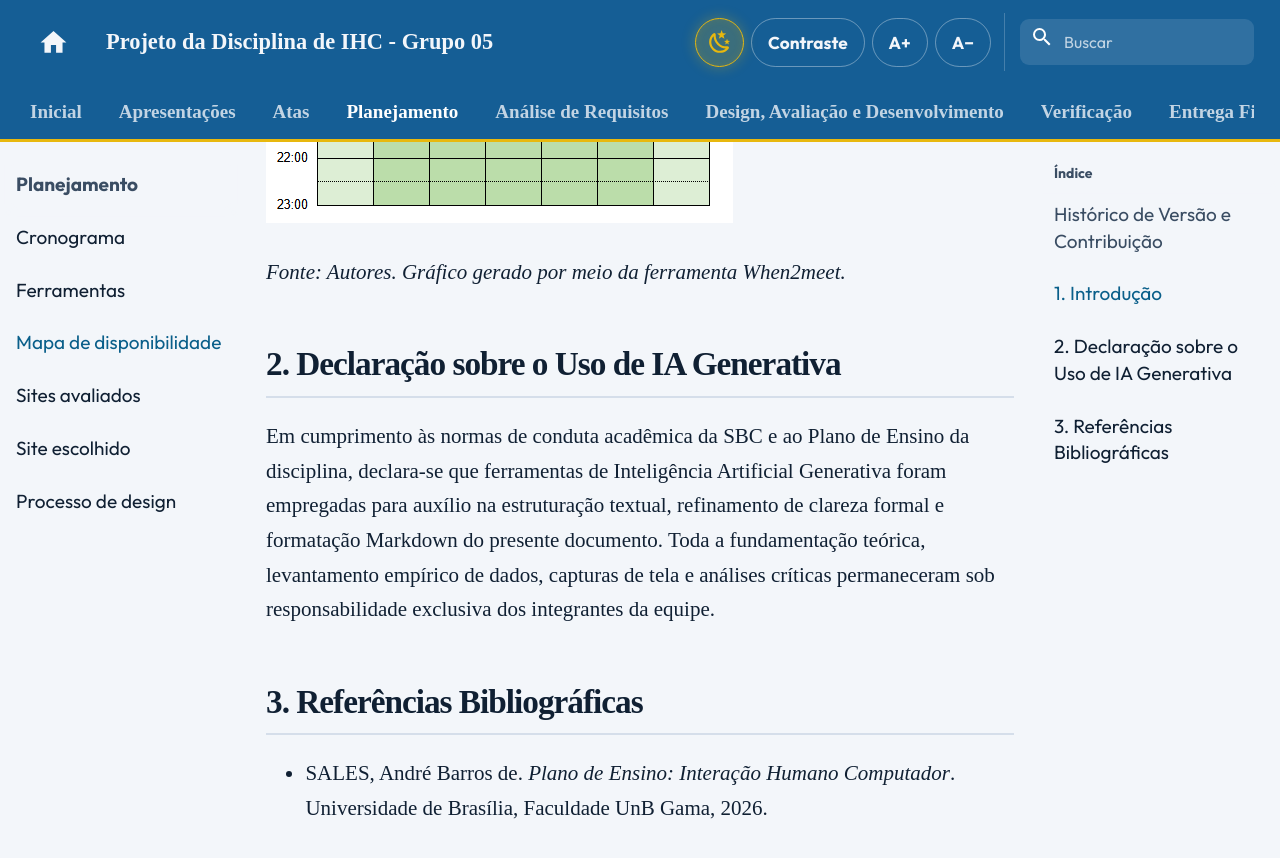
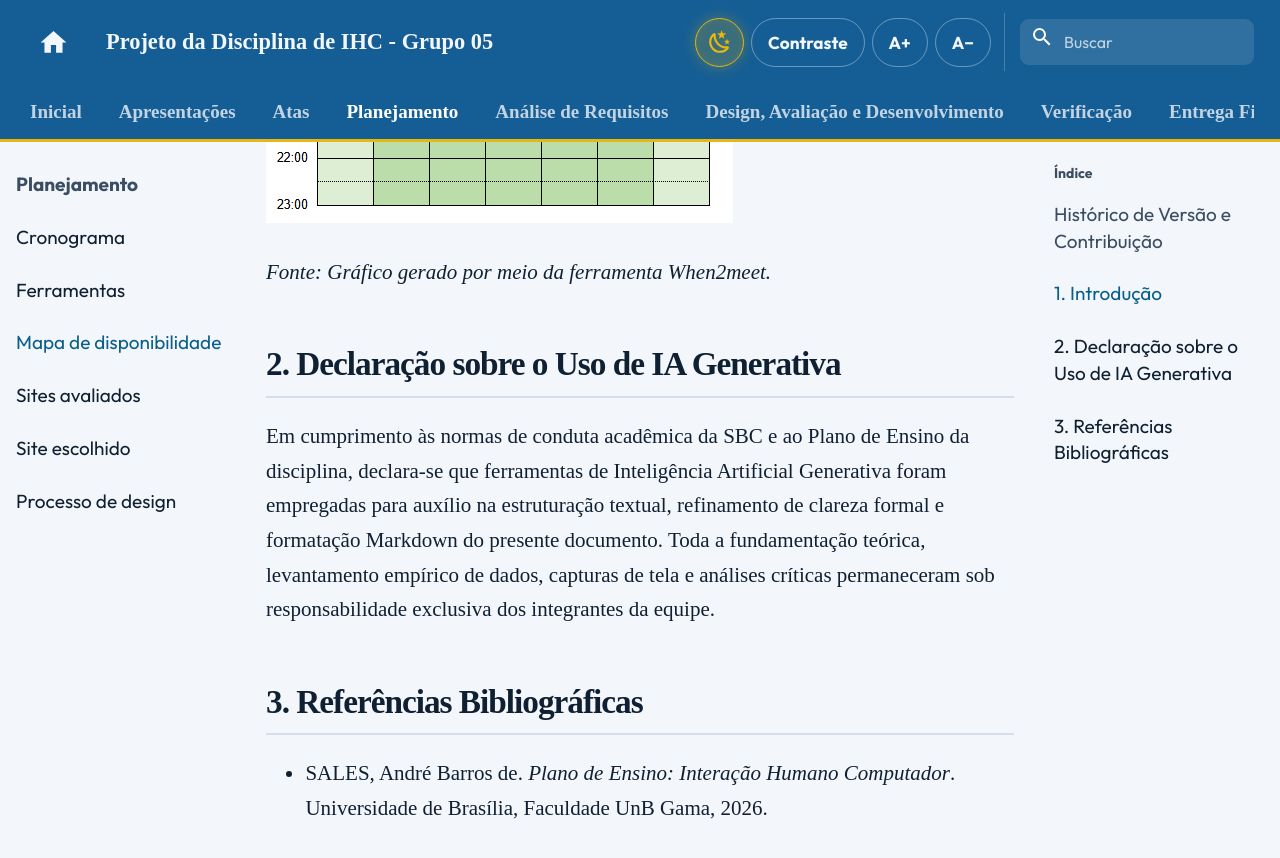
Before and after one commit to Interacao-Humano-Computador/2026.2-Grupo05, an MkDocs documentation site: the page built from docs/planejamento/HeatMap_do_Grupo.md, in a window 1280 px wide and 900 px high, scrolled down 1674 px. Shown: the top 858 px of the window. Built offline with MkDocs 1.6.1 and Material for MkDocs 9.7.7, drawn with Linux system fonts in a browser that asks for light colours; comment, search, counter and statistics services are not loaded.

```diff
--- a/docs/planejamento/HeatMap_do_Grupo.md
+++ b/docs/planejamento/HeatMap_do_Grupo.md
@@ -19,7 +19,7 @@ A **Figura 1** apresenta o *heatmap* (mapa de calor) gerado, indicando os perío
 
 ![Heatmap de Disponibilidade](../assets/images/heatmap.png)
 
-*Fonte: Autores. Gráfico gerado por meio da ferramenta When2meet.*
+*Fonte: Gráfico gerado por meio da ferramenta When2meet.*
 
 
 ## 2. Declaração sobre o Uso de IA Generativa
```
Also changed, not shown: docs/analise-de-requisitos/analise-de-documentos.md (added, +31 -0 lines), 3 other files.
